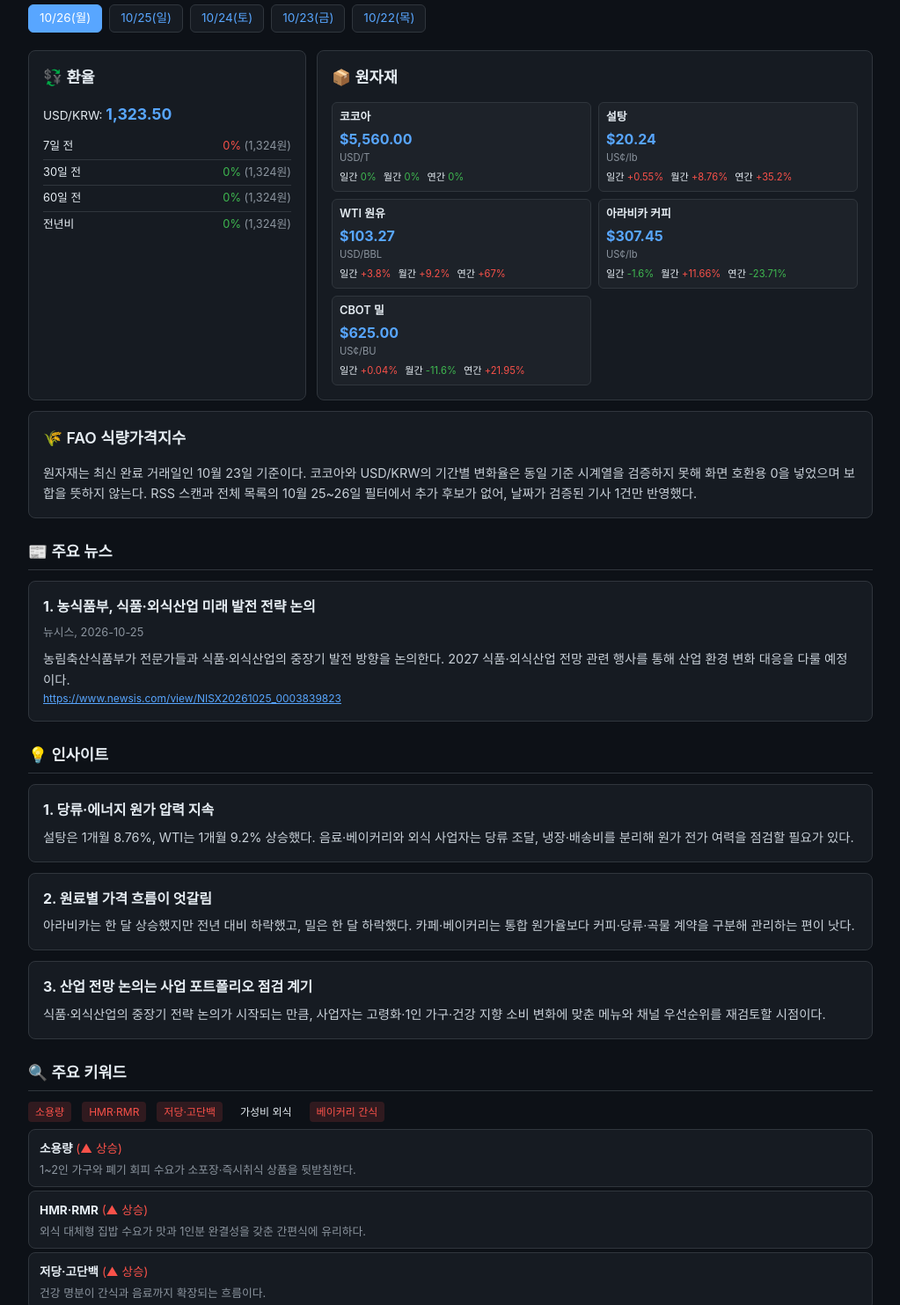
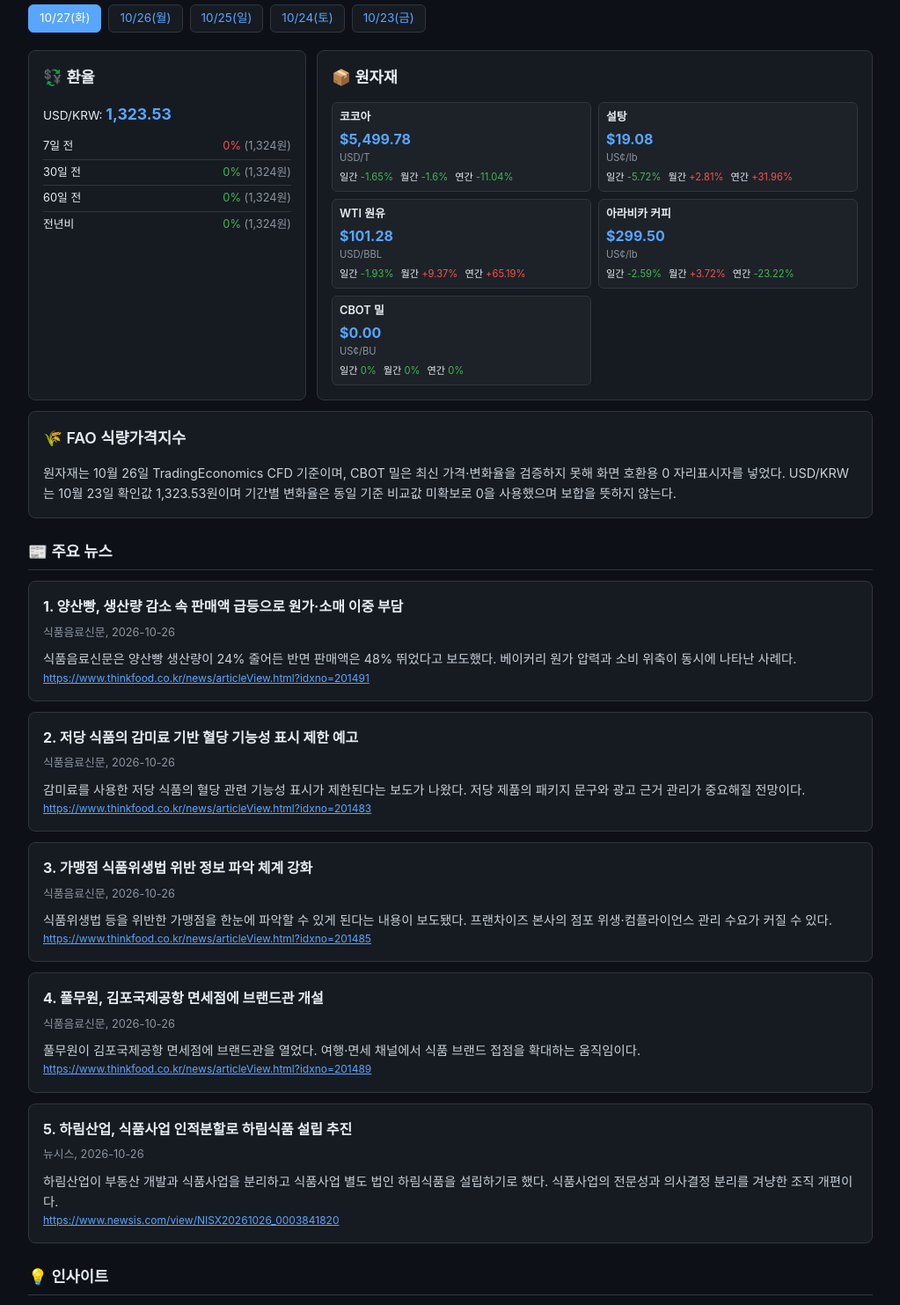
Before and after one commit to COUPLOGIS/foodrainnews, a plain HTML site: page index.html in a window 1280 px wide. Shown: the part 100-1583 px from the top of the page at 88% size, without its empty margins (128-1151 px from the left). Drawn offline with Linux system fonts and the light colour scheme.

Commit message:
Update food industry report for 2026-10-27

```diff
--- /dev/null
+++ b/data/2026-10-27.json
@@ -0,0 +1,32 @@
+{
+  "date":"2026-10-27",
+  "weekday":"화요일",
+  "commodities":[
+    {"name":"코코아","price":"5,499.78","unit":"USD/T","daily":-1.65,"monthly":-1.60,"yoy":-11.04,"comment":"10/26 TradingEconomics CFD 벤치마크 기준."},
+    {"name":"설탕","price":"19.08","unit":"US¢/lb","daily":-5.72,"monthly":2.81,"yoy":31.96,"comment":"10/26 TradingEconomics Sugar #11 CFD 벤치마크 기준."},
+    {"name":"WTI 원유","price":"101.28","unit":"USD/BBL","daily":-1.93,"monthly":9.37,"yoy":65.19,"comment":"10/26 TradingEconomics WTI CFD 벤치마크 기준."},
+    {"name":"아라비카 커피","price":"299.50","unit":"US¢/lb","daily":-2.59,"monthly":3.72,"yoy":-23.22,"comment":"10/26 TradingEconomics 아라비카 커피 CFD 벤치마크 기준."},
+    {"name":"CBOT 밀","price":"0.00","unit":"US¢/BU","daily":0,"monthly":0,"yoy":0,"comment":"최신 CBOT 가격과 동일 기준 변화율을 검증하지 못한 화면 호환용 자리표시자다. 보합 또는 0달러를 뜻하지 않는다."}
+  ],
+  "exchange":{"usdkrw":"1,323.53","d7_pct":0,"d30_pct":0,"d60_pct":0,"yoy_pct":0},
+  "issues":[
+    {"rank":1,"title":"양산빵, 생산량 감소 속 판매액 급등으로 원가·소매 이중 부담","body":"식품음료신문은 양산빵 생산량이 24% 줄어든 반면 판매액은 48% 뛰었다고 보도했다. 베이커리 원가 압력과 소비 위축이 동시에 나타난 사례다.","source":"식품음료신문, 2026-10-26","source_url":"https://www.thinkfood.co.kr/news/articleView.html?idxno=201491"},
+    {"rank":2,"title":"저당 식품의 감미료 기반 혈당 기능성 표시 제한 예고","body":"감미료를 사용한 저당 식품의 혈당 관련 기능성 표시가 제한된다는 보도가 나왔다. 저당 제품의 패키지 문구와 광고 근거 관리가 중요해질 전망이다.","source":"식품음료신문, 2026-10-26","source_url":"https://www.thinkfood.co.kr/news/articleView.html?idxno=201483"},
+    {"rank":3,"title":"가맹점 식품위생법 위반 정보 파악 체계 강화","body":"식품위생법 등을 위반한 가맹점을 한눈에 파악할 수 있게 된다는 내용이 보도됐다. 프랜차이즈 본사의 점포 위생·컴플라이언스 관리 수요가 커질 수 있다.","source":"식품음료신문, 2026-10-26","source_url":"https://www.thinkfood.co.kr/news/articleView.html?idxno=201485"},
+    {"rank":4,"title":"풀무원, 김포국제공항 면세점에 브랜드관 개설","body":"풀무원이 김포국제공항 면세점에 브랜드관을 열었다. 여행·면세 채널에서 식품 브랜드 접점을 확대하는 움직임이다.","source":"식품음료신문, 2026-10-26","source_url":"https://www.thinkfood.co.kr/news/articleView.html?idxno=201489"},
+    {"rank":5,"title":"하림산업, 식품사업 인적분할로 하림식품 설립 추진","body":"하림산업이 부동산 개발과 식품사업을 분리하고 식품사업 별도 법인 하림식품을 설립하기로 했다. 식품사업의 전문성과 의사결정 분리를 겨냥한 조직 개편이다.","source":"뉴시스, 2026-10-26","source_url":"https://www.newsis.com/view/NISX20261026_0003841820"}
+  ],
+  "fao_insight":"원자재는 10월 26일 TradingEconomics CFD 기준이며, CBOT 밀은 최신 가격·변화율을 검증하지 못해 화면 호환용 0 자리표시자를 넣었다. USD/KRW는 10월 23일 확인값 1,323.53원이며 기간별 변화율은 동일 기준 비교값 미확보로 0을 사용했으며 보합을 뜻하지 않는다.",
+  "insights":[
+    {"rank":1,"title":"베이커리 원가와 소비의 이중 점검","body":"설탕은 전년 대비 31.96% 높고 양산빵에서는 원가 쇼크와 소매 역성장 신호가 동시에 관측됐다. 원가 인상보다 규격·프로모션·채널별 수익성 점검을 병행할 필요가 있다."},
+    {"rank":2,"title":"저당은 성장 기회이자 표시 리스크","body":"저당·기능성 수요는 이어지지만 혈당 관련 표현의 규제가 강화될 수 있다. 상품개발 초기부터 원료, 영양성분, 광고 문구의 근거를 함께 검토해야 한다."},
+    {"rank":3,"title":"원유 하락에도 물류비 경계 필요","body":"WTI는 하루 1.93% 하락했지만 한 달 기준 9.37%, 전년 대비 65.19% 높다. 단기 유가 하락만으로 냉장·배송 원가 부담이 해소됐다고 보기 어렵다."}
+  ],
+  "keywords":[
+    {"keyword":"저당 식품","trend":"up","comment":"기능 명확성 수요가 지속되나 표시·광고 근거 관리가 중요하다."},
+    {"keyword":"고단백","trend":"up","comment":"단백질 챌린지 등 기능성 식품 마케팅이 이어지고 있다."},
+    {"keyword":"베이커리 원가","trend":"up","comment":"양산빵의 원가 부담과 판매 변동이 업계 경계 신호다."},
+    {"keyword":"가맹점 위생관리","trend":"up","comment":"위반 정보 가시화로 본사 관리 체계의 중요성이 높아진다."},
+    {"keyword":"공항 면세 식품","trend":"up","comment":"여행·면세 채널의 브랜드 접점 확대 사례가 확인됐다."}
+  ]
+}
--- a/index.html
+++ b/index.html
@@ -56,7 +56,7 @@
 </div>
 
 <script>
-const REPORT_DATES = ['2026-10-26', '2026-10-25', '2026-10-24', '2026-10-23', '2026-10-22'];
+const REPORT_DATES = ['2026-10-27', '2026-10-26', '2026-10-25', '2026-10-24', '2026-10-23'];
 const DATA_URL = 'data/';
 
 async function loadReport(date) {
```
